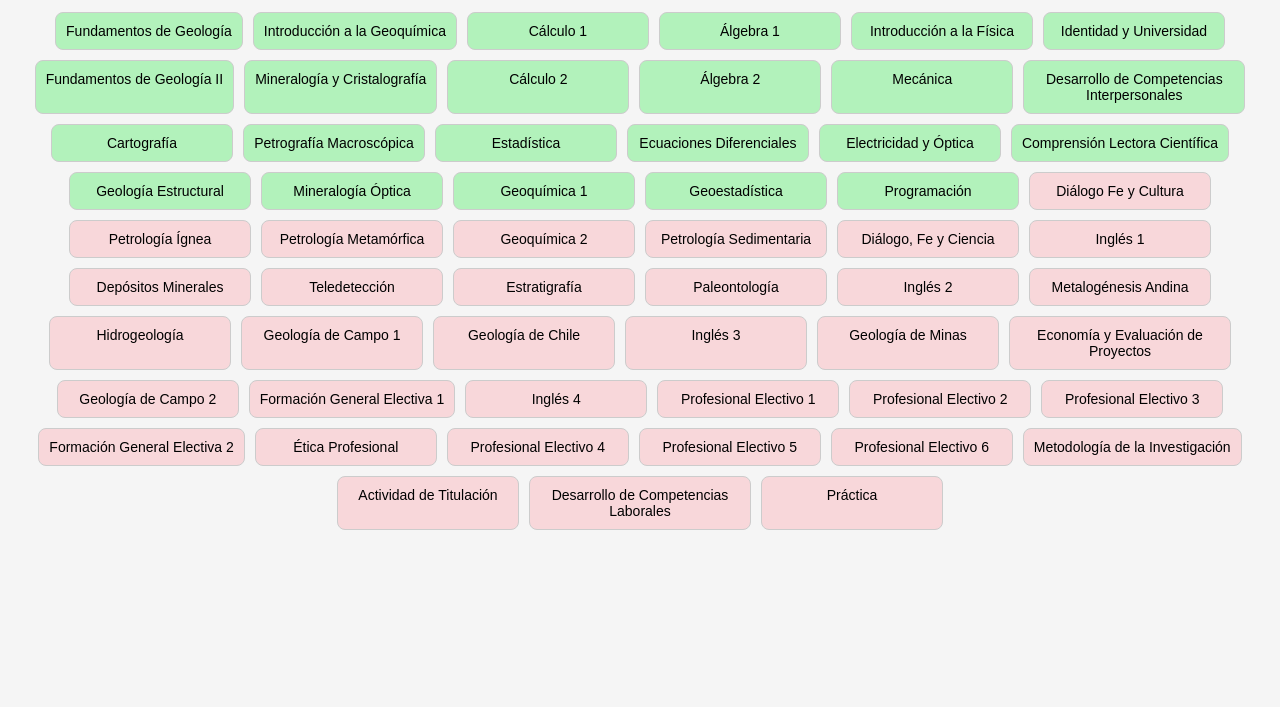
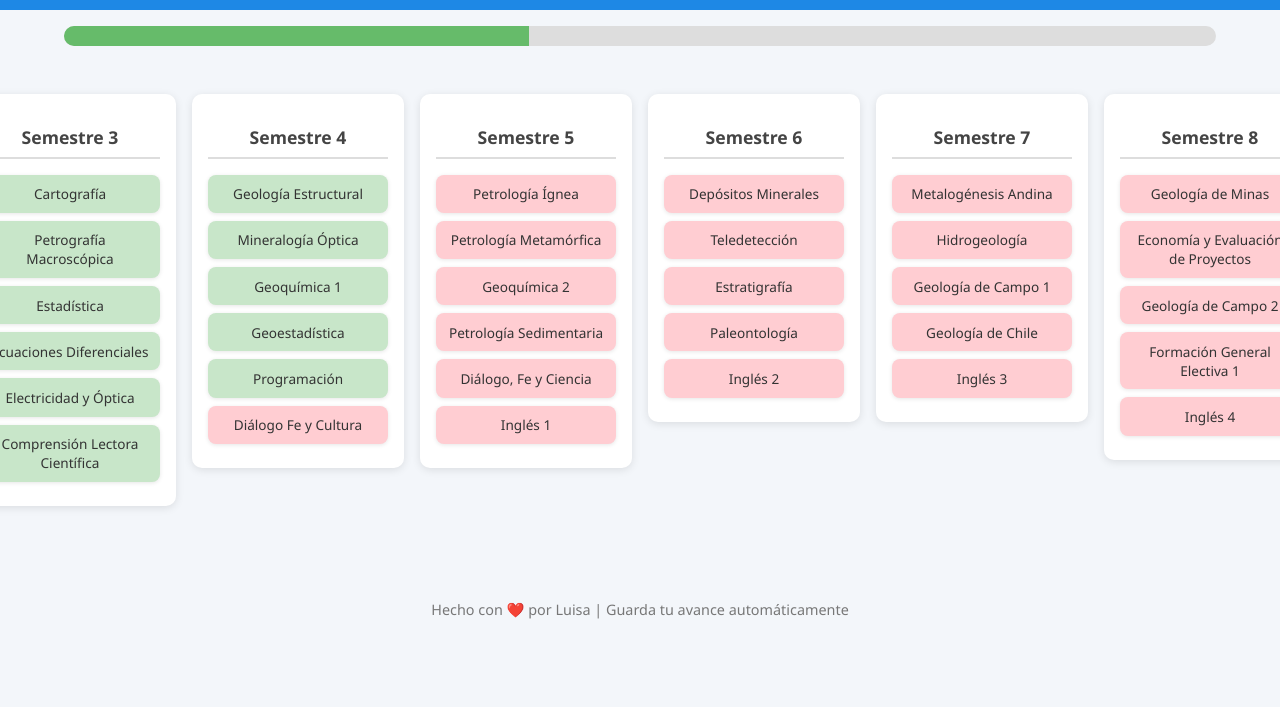
Before and after one commit to LuisaOrtiz17/Malla-geologia, a plain HTML site: page index.html in a window 1280 px wide. Shown: the part 93-800 px from the top of the page. Drawn offline with Linux system fonts and the light colour scheme.

Commit message:
Add files via upload

```diff
--- a/index.html
+++ b/index.html
@@ -1,3 +1,4 @@
+
 <!DOCTYPE html>
 <html lang="es">
 <head>
@@ -6,8 +7,18 @@
   <link rel="stylesheet" href="style.css">
 </head>
 <body>
-  <h1>Malla Interactiva - Geología UCN</h1>
+  <header>
+    Malla Interactiva - Geología UCN
+  </header>
+
+  <div id="barra-progreso"><div id="progreso"></div></div>
+
   <div id="malla-container"></div>
+
+  <footer>
+    Hecho con ❤️ por Luisa | Guarda tu avance automáticamente
+  </footer>
+
   <script src="script.js"></script>
 </body>
 </html>
--- a/script.js
+++ b/script.js
@@ -1,30 +1,59 @@
-
-const container = document.getElementById("malla-container");
 
 fetch("malla_geologia_completa.json")
-  .then(response => response.json())
+  .then(res => res.json())
   .then(data => {
-    const asignaturas = data.asignaturas;
+    const container = document.getElementById("malla-container");
+    const estadosGuardados = JSON.parse(localStorage.getItem("estados_malla") || "{}");
 
-    // Restaurar estados guardados
-    const savedStates = JSON.parse(localStorage.getItem("estados_malla") || "{}");
+    const porSemestre = {};
 
-    asignaturas.forEach(asig => {
+    data.asignaturas.forEach(asig => {
+      const estado = estadosGuardados[asig.codigo] || asig.estado;
+      if (!porSemestre[asig.semestre]) porSemestre[asig.semestre] = [];
+      porSemestre[asig.semestre].push({...asig, estado});
+    });
+
+    let total = 0, aprobados = 0;
+
+    Object.keys(porSemestre).sort((a, b) => a - b).forEach(sem => {
+      const col = document.createElement("div");
+      col.className = "semestre";
+      col.innerHTML = `<h2>Semestre ${sem}</h2>`;
+
+      porSemestre[sem].forEach(asig => {
+        total++;
+        if (asig.estado === "aprobado") aprobados++;
+
         const div = document.createElement("div");
-      const estadoActual = savedStates[asig.codigo] || asig.estado;
-      div.className = "asignatura " + estadoActual;
+        div.className = "asignatura " + asig.estado;
         div.innerText = asig.nombre;
         div.title = `Código: ${asig.codigo}\nSemestre: ${asig.semestre}\nPrerrequisitos: ${asig.prerrequisitos.join(", ") || "Ninguno"}`;
 
         div.onclick = () => {
           const estados = ["pendiente", "cursando", "aprobado"];
-        let index = estados.indexOf(div.classList[1]);
-        index = (index + 1) % estados.length;
-        div.className = "asignatura " + estados[index];
-        savedStates[asig.codigo] = estados[index];
-        localStorage.setItem("estados_malla", JSON.stringify(savedStates));
+          let idx = estados.indexOf(div.classList[1]);
+          idx = (idx + 1) % estados.length;
+          div.className = "asignatura " + estados[idx];
+          estadosGuardados[asig.codigo] = estados[idx];
+          localStorage.setItem("estados_malla", JSON.stringify(estadosGuardados));
+          updateProgress();
         };
 
-      container.appendChild(div);
+        col.appendChild(div);
       });
+
+      container.appendChild(col);
     });
+
+    function updateProgress() {
+      let aprobados = 0;
+      data.asignaturas.forEach(asig => {
+        const estado = estadosGuardados[asig.codigo] || asig.estado;
+        if (estado === "aprobado") aprobados++;
+      });
+      const porcentaje = (aprobados / data.asignaturas.length) * 100;
+      document.getElementById("progreso").style.width = porcentaje + "%";
+    }
+
+    updateProgress();
+  });
--- a/style.css
+++ b/style.css
@@ -1,34 +1,85 @@
 
 body {
-  font-family: Arial, sans-serif;
-  background-color: #f5f5f5;
+  font-family: 'Segoe UI', sans-serif;
   margin: 0;
-  padding: 20px;
-}
-h1 {
-  text-align: center;
+  padding: 0;
+  background: #f3f6fa;
   color: #333;
 }
+
+header {
+  text-align: center;
+  padding: 2rem 1rem;
+  background: #1e88e5;
+  color: white;
+  font-size: 1.8rem;
+  font-weight: bold;
+  letter-spacing: 0.5px;
+}
+
 #malla-container {
   display: flex;
-  flex-wrap: wrap;
   justify-content: center;
+  align-items: flex-start;
+  padding: 2rem;
+  gap: 1rem;
+  overflow-x: auto;
 }
+
+.semestre {
+  min-width: 180px;
+  background: #fff;
+  border-radius: 10px;
+  box-shadow: 0 2px 8px rgba(0,0,0,0.1);
+  padding: 1rem;
+}
+
+.semestre h2 {
+  text-align: center;
+  font-size: 1.1rem;
+  margin-bottom: 1rem;
+  color: #444;
+  border-bottom: 2px solid #ddd;
+  padding-bottom: 0.5rem;
+}
+
 .asignatura {
-  border: 1px solid #ccc;
   border-radius: 8px;
-  margin: 5px;
-  padding: 10px;
-  min-width: 160px;
-  max-width: 200px;
+  margin: 0.5rem 0;
+  padding: 0.6rem;
   text-align: center;
-  font-size: 14px;
+  font-size: 0.85rem;
   cursor: pointer;
-  transition: transform 0.2s;
+  transition: transform 0.15s ease;
+  box-shadow: 0 1px 4px rgba(0,0,0,0.1);
 }
+
 .asignatura:hover {
-  transform: scale(1.05);
+  transform: scale(1.03);
 }
-.aprobado { background-color: #b2f2bb; }
-.cursando { background-color: #ffe066; }
-.pendiente { background-color: #f8d7da; }
+
+.aprobado { background-color: #c8e6c9; }
+.cursando { background-color: #fff9c4; }
+.pendiente { background-color: #ffcdd2; }
+
+footer {
+  text-align: center;
+  font-size: 0.9rem;
+  padding: 1rem;
+  color: #777;
+}
+
+#barra-progreso {
+  width: 90%;
+  margin: 1rem auto;
+  background: #ddd;
+  border-radius: 10px;
+  overflow: hidden;
+  height: 20px;
+}
+#progreso {
+  background: #66bb6a;
+  height: 100%;
+  width: 0%;
+  transition: width 0.5s ease;
+}
```
Lines whose indentation alone changed are shown as unchanged.
